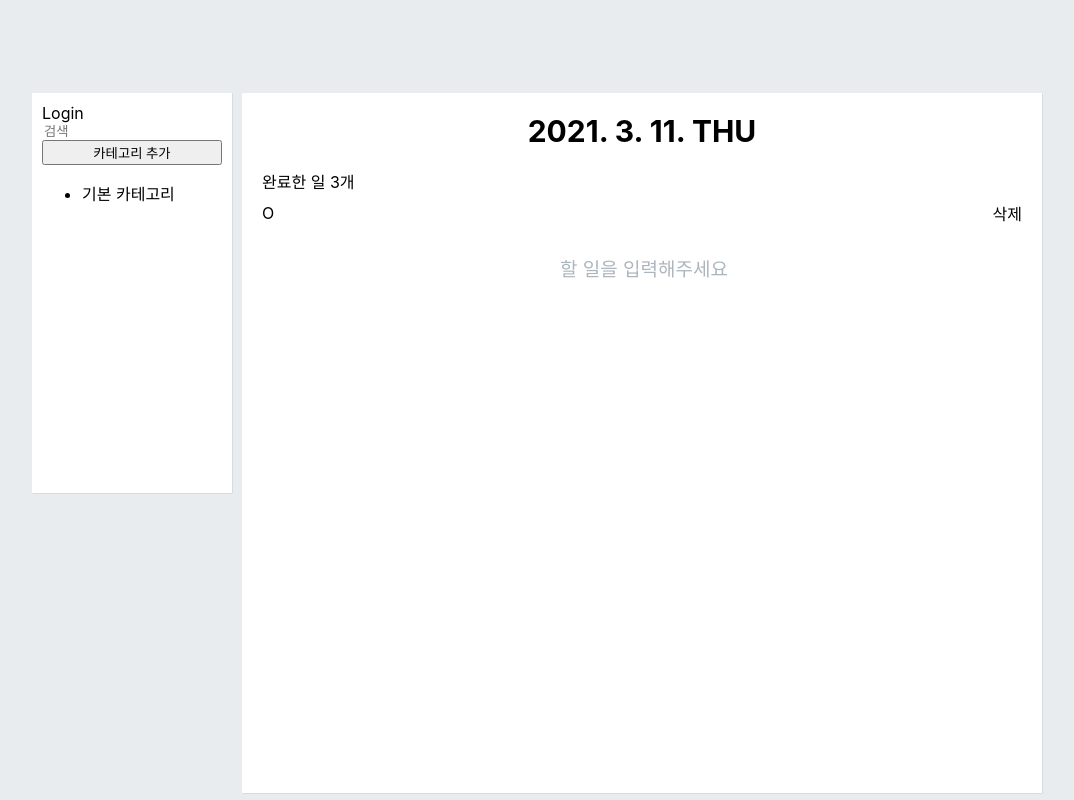
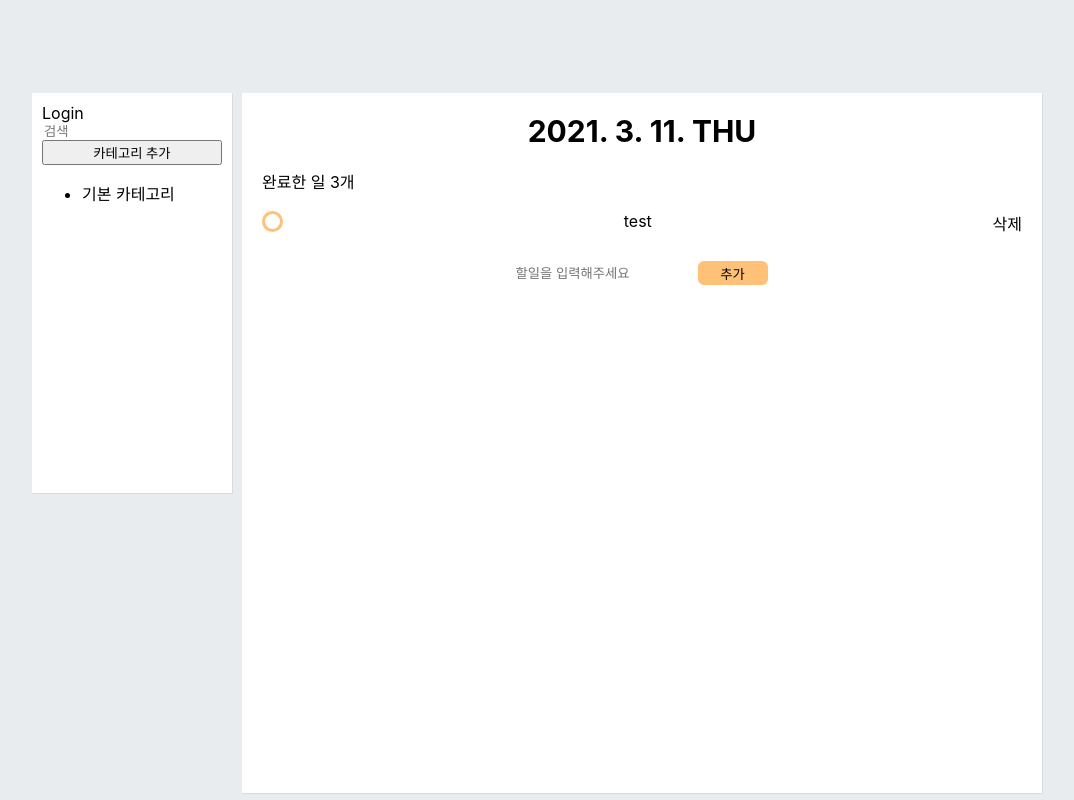
Before and after one commit to KAEN7/todo-list, a React (Create React App) app: page / in a window 1280 px wide. Shown: the whole page, without its empty margins (103-1177 px from the left). Built offline with nearby package versions, Linux system fonts and the light colour scheme.

Commit message:
todo 추가 기능 및 스타일

```diff
--- a/src/App.js
+++ b/src/App.js
@@ -1,10 +1,11 @@
-import React, { useState } from "react";
+import React, { useState, useCallback, useRef } from "react";
 import styled, { createGlobalStyle } from "styled-components";
 import Login from "./components/Login";
 import Search from "./components/Search";
 import Category from "./components/Category";
 import Header from "./components/Header";
 import List from "./components/List";
+import Insert from "./components/Insert";
 
 // styled-components
 
@@ -54,7 +55,32 @@ const Main = styled.div`
 `;
 
 function App() {
-  const [state, setState] = useState("");
+  // todos의 id와 텍스트, 완료여부를 상태관리
+  const [todos, setTodos] = useState([
+    {
+      id: 1,
+      text: "test",
+      done: false,
+    },
+  ]);
+
+  // 기본 id값을 2로 줌 나중에 test todo 지우면서 같이 지울거임
+  const nextId = useRef(2);
+
+  // input에서 값을 받아 새로운 todo를 만들때 사용되는 함수
+  const onInsert = useCallback(
+    // useCallback으로 todos가 바뀔때마다 재사용되게 함
+    (text) => {
+      const todo = {
+        id: nextId.current,
+        text,
+        done: false,
+      };
+      setTodos(todos.concat(todo)); // 배열 합치기
+      nextId.current += 1;
+    },
+    [todos]
+  );
 
   return (
     <>
@@ -66,10 +92,14 @@ function App() {
       </Nav>
       <Main>
         <Header />
-        <List />
+        <List todos={todos} />
+        <Insert onInsert={onInsert} />
       </Main>
     </>
   );
 }
 
 export default App;
+
+// List 컴포넌트에 todos라는 상태를 넘겨줌
+// onInsert를 Insert 컴포넌트로 넘겨줘서 관리할 수 있게함
--- /dev/null
+++ b/src/components/Insert.js
@@ -0,0 +1,59 @@
+import React, { useState, useCallback } from "react";
+import styled from "styled-components";
+
+// Form style
+const FormBlock = styled.form`
+  display: flex;
+  justify-content: center;
+  margin: 13px;
+`;
+
+// Button style
+const BtnBlock = styled.button`
+  box-sizing: border-box;
+  width: 70px;
+  height: 24px;
+  margin: 3px;
+  border: 1px solid #ffc078;
+  border-radius: 6px;
+  background: #ffc078;
+`;
+
+// input을 통해 todo를 추가하는 컴포넌트
+function Insert({ onInsert }) {
+  // App으로부터 onInsert 함수를 받아옴
+
+  // input의 value값을 상태관리할 거임
+  const [value, setValue] = useState("");
+
+  // input이 onChange될때마다 재사용될 함수 setValue를 e.target.value값으로 바꿔줌
+  const onChange = useCallback((e) => {
+    setValue(e.target.value);
+  }, []);
+
+  // onInsert와 value가 바뀔때마다 재사용되는 submit 함수
+  const onSubmit = useCallback(
+    (e) => {
+      onInsert(value);
+      setValue("");
+
+      e.preventDefault();
+    },
+    [onInsert, value]
+  );
+
+  return (
+    <FormBlock onSubmit={onSubmit}>
+      <input
+        placeholder="할일을 입력해주세요"
+        value={value}
+        onChange={onChange}
+      />
+      <BtnBlock type="submit" onSubmit={onSubmit}>
+        추가
+      </BtnBlock>
+    </FormBlock>
+  );
+}
+
+export default Insert;
--- a/src/components/List.js
+++ b/src/components/List.js
@@ -1,6 +1,8 @@
-import React, { useState } from "react";
+import React, { useState, useCallback } from "react";
 import styled from "styled-components";
+import ListItem from "./ListItem";
 
+// list 전체 스타일
 const ListBlock = styled.div`
   display: flex;
   flex-direction: column;
@@ -17,58 +19,13 @@ const ListBlock = styled.div`
   }
 `;
 
+// todolist 스타일
 const TodolistBlock = styled.div`
   margin: 2;
   padding: 0;
 `;
 
-const ListItemBlock = styled.div`
-  display: flex;
-  justify-content: space-between;
-  div {
-    display: flex;
-    justify-content: space-between;
-    align-items: center;
-    height: 30px;
-    margin-top: 5px;
-  }
-`;
-
-function ListItem({ key, id, text, done }) {
-  return (
-    <ListItemBlock>
-      <div>O</div>
-      <div done={done}>{text}</div>
-      <div>삭제</div>
-    </ListItemBlock>
-  );
-}
-
-function List() {
-  const [todos, setTodos] = useState([
-    {
-      key: 0,
-      id: 0,
-      text: "",
-      done: false,
-    },
-  ]);
-
-  // 구조분해
-  const { key, id, text, done } = todos;
-
-  // FUNCTION
-  const onChange = (e) => {
-    const newTodo = {
-      key: key + 1,
-      id: id + 1,
-      text: e.target.value,
-      done: false,
-    };
-    const newArray = todos.concat(newTodo);
-    setTodos = newArray;
-  };
-
+function List({ todos }) {
   return (
     <ListBlock>
       <div>완료한 일 3개</div>
@@ -82,9 +39,10 @@ function List() {
           />
         ))}
       </TodolistBlock>
-      <input placeholder="할 일을 입력해주세요" onChange={onChange} />
     </ListBlock>
   );
 }
 
 export default List;
+
+// todos 배열에 들어있는 값들을 map으로 뿌려서 ListItem 컴포넌트에 전달함으로써 각각의 값들을 위치에 넣어줌
--- /dev/null
+++ b/src/components/ListItem.js
@@ -0,0 +1,45 @@
+import React from "react";
+import styled, { keyframes } from "styled-components";
+
+// keyframes
+const slideup = keyframes`
+    from {
+        transform: scale(1);
+    }
+
+    to {
+        transform: scale(1.1);
+    }
+`;
+
+// list item 스타일
+const ListItemBlock = styled.div`
+  display: flex;
+  justify-content: space-between;
+  box-sizing: border-box;
+  margin-top: 18px;
+  .doneBox {
+    border: 3px solid #ffc078;
+    border-radius: 100%;
+    width: 15px;
+    height: 15px;
+    &:hover {
+      animation: ${slideup} 1.7s infinite;
+      background: #ffc078;
+    }
+  }
+`;
+
+function ListItem({ key, id, text, done }) {
+  return (
+    <ListItemBlock>
+      <div className="doneBox"></div>
+      <div done={done}>{text}</div>
+      <div>삭제</div>
+    </ListItemBlock>
+  );
+}
+
+export default ListItem;
+
+// List컴포넌트에서 받은 props들을 제 위치에 넣어주는 컴포넌트
```
